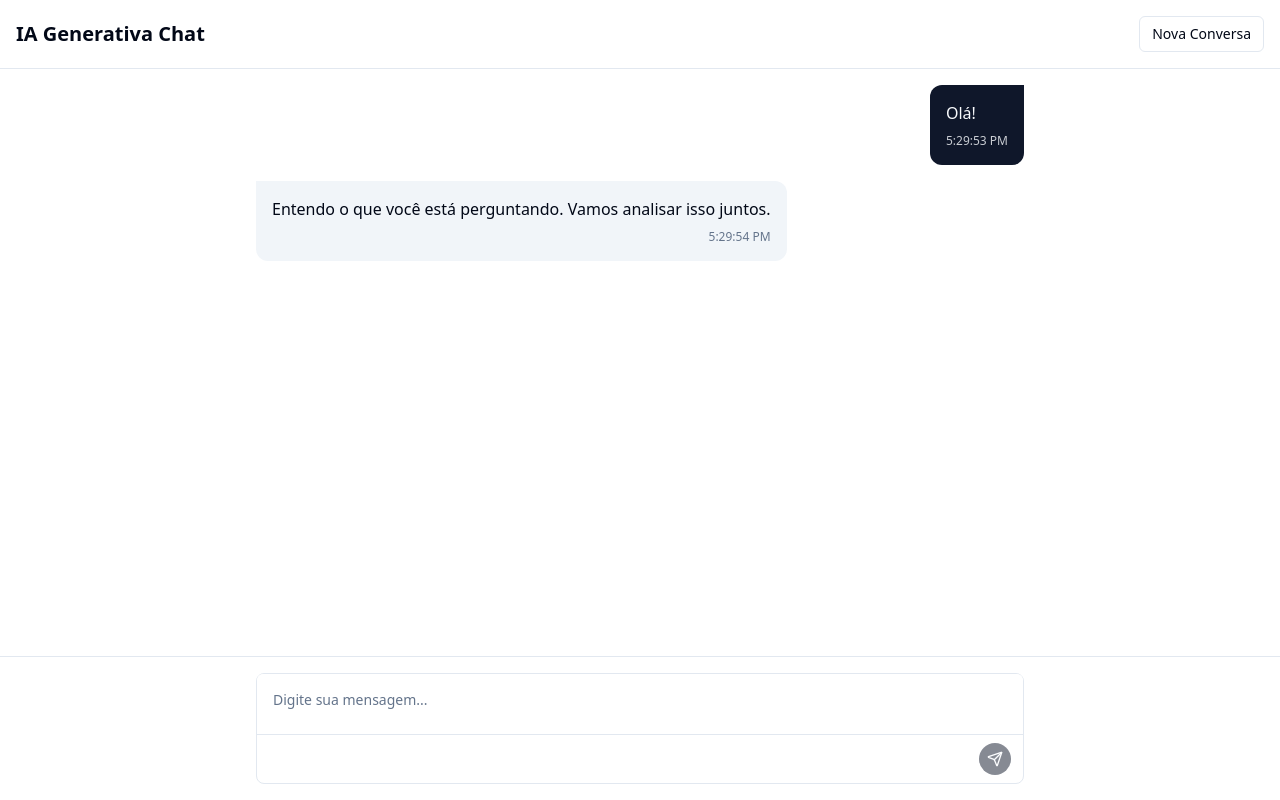
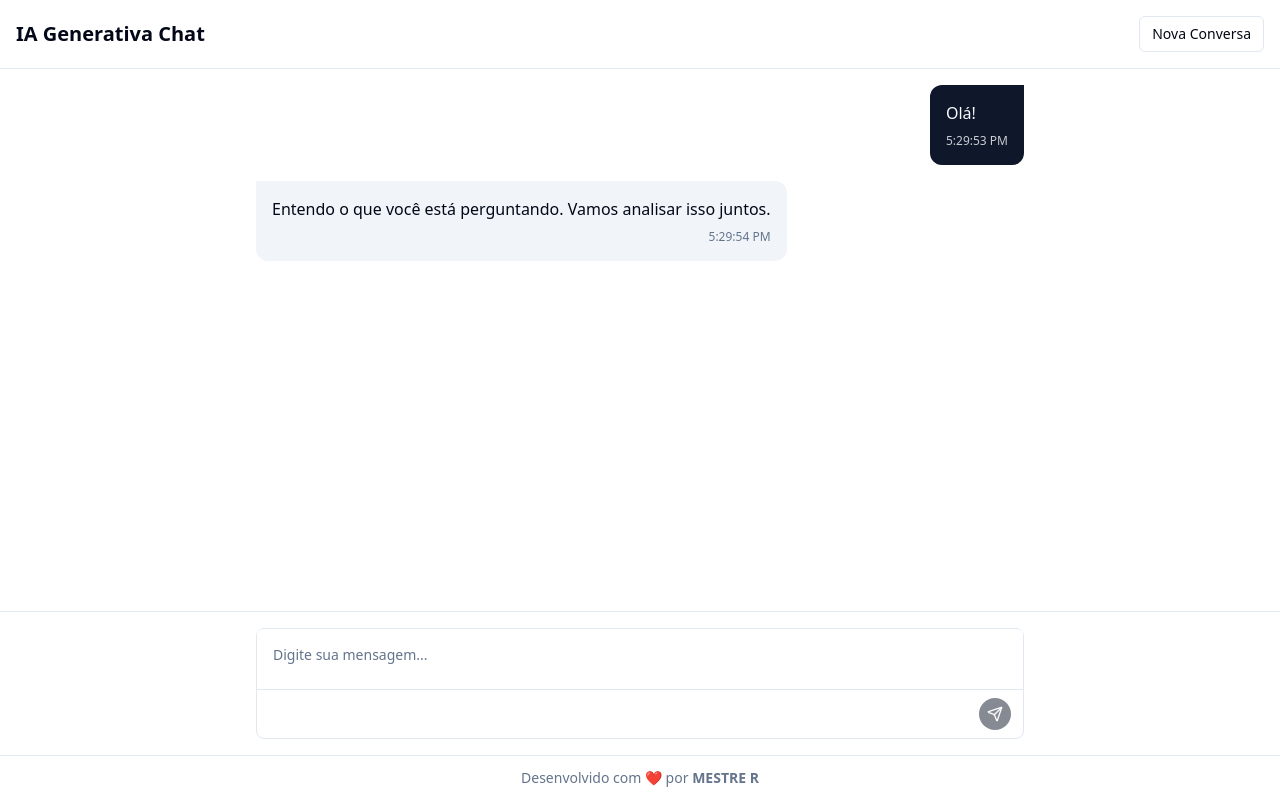
Before and after one commit to ghkfjfbdb/chat-gen-spark, a React (Vite) app: page / in a window 1280 px wide. Built offline with nearby package versions, Linux system fonts and the light colour scheme.

Commit message:
Add credits to MESTRE R
Add credits to MESTRE R at the end of the site.

```diff
--- a/src/pages/Index.tsx
+++ b/src/pages/Index.tsx
@@ -73,6 +73,11 @@ const Index = () => {
           />
         </div>
       </div>
+
+      {/* Credits Footer */}
+      <footer className="py-3 px-4 text-center border-t text-sm text-muted-foreground">
+        <p>Desenvolvido com ❤️ por <span className="font-semibold">MESTRE R</span></p>
+      </footer>
     </div>
   );
 };
```
